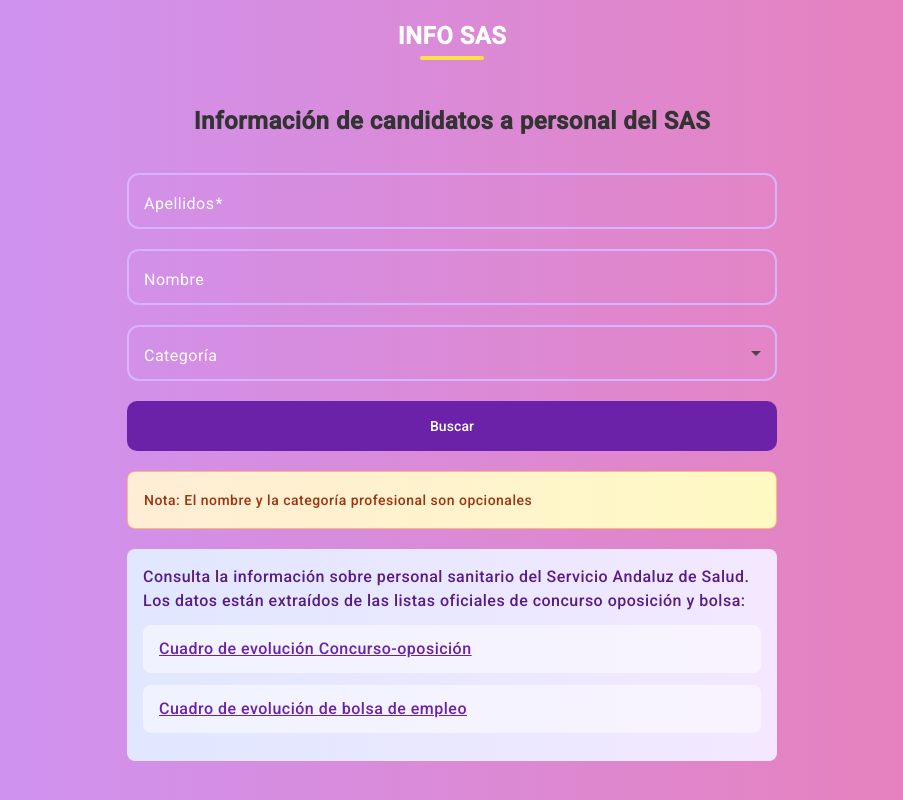
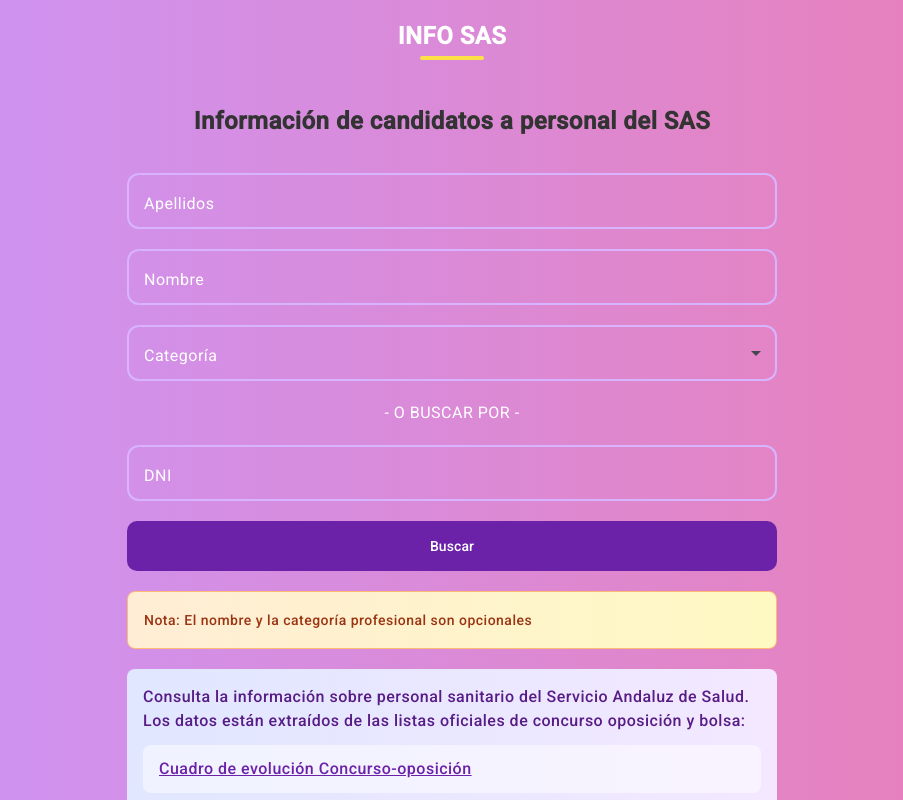
Before and after one commit to torresj/infosas-frontend, an Angular app: page / in a window 1280 px wide. Shown: the top 800 px of the page, without its empty margins (188-1091 px from the left). Built offline with nearby package versions, Linux system fonts and the light colour scheme.

Commit message:
Search by DNI added

```diff
--- a/src/app/app.component.css
+++ b/src/app/app.component.css
@@ -13,7 +13,7 @@
     color: white;
 }
 
-.title {
+.title-page {
     font-size: 1.5rem;
     font-weight: bold;
     margin-bottom: 0.5rem;
--- a/src/app/app.component.html
+++ b/src/app/app.component.html
@@ -1,6 +1,6 @@
 <section class="layout">
   <header class="title-header">
-    <span class="title">INFO SAS</span>
+    <span class="title-page">INFO SAS</span>
     <div class="accent-bar"></div>
   </header>
   <router-outlet></router-outlet>
--- /dev/null
+++ b/src/app/components/home/dni-alert.components.html
@@ -0,0 +1,7 @@
+<h2 mat-dialog-title>Búsqueda por DNI</h2>
+<mat-dialog-content>
+    La búsqueda por dni puede dar como resultado múltiples profesionales debido a que en las listas oficiales del SAS los DNIs solo contienen 4 números (ej: ***4567**) por lo que muchos profesionales pueden coincidir.
+</mat-dialog-content>
+<mat-dialog-actions>
+    <button mat-button (click)="dialogRef.close()">Aceptar</button>
+</mat-dialog-actions>
--- a/src/app/components/home/home.component.css
+++ b/src/app/components/home/home.component.css
@@ -93,6 +93,19 @@
   margin-top: 30px;
 }
 
+.or{
+  width: 100%;
+  text-align: center;
+  color: white;
+  margin-bottom: 20px;
+}
+
+.error{
+  color: rgb(200, 0, 0);
+  font-size: 0.8em;
+  padding-top: -20px;
+}
+
 .mdc-text-field--outlined:not(.mdc-text-field--disabled) .mdc-notched-outline__leading,
 .mdc-text-field--outlined:not(.mdc-text-field--disabled) .mdc-notched-outline__trailing {
   border-color: #d8b4fe !important;
--- a/src/app/components/home/home.component.html
+++ b/src/app/components/home/home.component.html
@@ -3,15 +3,18 @@
   <form class="search-form" [formGroup]="form" (ngSubmit)="search()">
     <mat-form-field appearance="outline">
       <mat-label>Apellidos</mat-label>
-      <input type="text" matInput formControlName="surname">
+      <input type="text" matInput formControlName="surname" id="surname" (input)="onInputChange()">
+      @if (submit && form.hasError('requiredFields')) {
+        <span class="error">El apellido o el dni es obligatorio</span>
+      }
     </mat-form-field>
     <mat-form-field appearance="outline">
       <mat-label>Nombre</mat-label>
-      <input type="text" matInput formControlName="name">
+      <input type="text" matInput formControlName="name" id="name" (input)="onInputChange()">
     </mat-form-field>
     <mat-form-field appearance="outline">
       <mat-label>Categoría</mat-label>
-      <mat-select formControlName="type">
+      <mat-select formControlName="type" id="type" (selectionChange)="onInputChange()">
         <mat-option [value]=""></mat-option>
         <mat-option [value]="'NURSE'">Enfermera/o</mat-option>
         <mat-option [value]="'TCAE'">TCAE</mat-option>
@@ -19,6 +22,14 @@
         <mat-option [value]="'SPEECH_THERAPIST'">Logopeda</mat-option>
         <mat-option [value]="'OCCUPATIONAL_THERAPY'">Terapeuta ocupacional</mat-option>
       </mat-select>
+    </mat-form-field>
+    <div class="or">- O BUSCAR POR -</div>
+    <mat-form-field appearance="outline">
+      <mat-label>DNI</mat-label>
+      <input type="text" matInput formControlName="dni" id="dni" (input)="onInputChange()">
+      @if (submit && form.hasError('requiredFields')) {
+        <span class="error">El apellido o el dni es obligatorio</span>
+      }
     </mat-form-field>
     <button class="submit-button" type="submit" mat-flat-button [disabled]="loading | async">Buscar</button>
   </form>
--- a/src/app/components/home/home.component.ts
+++ b/src/app/components/home/home.component.ts
@@ -1,9 +1,9 @@
-import {Component, inject, OnInit, ViewEncapsulation} from '@angular/core';
+import {ChangeDetectionStrategy, Component, inject, OnInit, ViewEncapsulation} from '@angular/core';
 import {AsyncPipe} from "@angular/common";
-import {FormControl, FormGroup, FormsModule, ReactiveFormsModule, Validators} from "@angular/forms";
+import {AbstractControl, FormControl, FormGroup, FormsModule, ReactiveFormsModule, ValidatorFn, Validators} from "@angular/forms";
 import {MatFormField, MatLabel} from "@angular/material/form-field";
 import {MatSnackBar, MatSnackBarModule} from '@angular/material/snack-bar';
-import {MatButton} from "@angular/material/button";
+import {MatButton, MatButtonModule} from "@angular/material/button";
 import {MatInput} from "@angular/material/input";
 import {MatProgressSpinner} from "@angular/material/progress-spinner";
 import {MatSelectModule} from '@angular/material/select'
@@ -11,6 +11,8 @@
 import {StaffService} from '../../services/staff.service';
 import Staff from '../../models/staff';
 import {StaffComponent} from '../staffs/staff/staff.component';
+import { MatDialog , MatDialogActions, MatDialogClose, MatDialogContent, MatDialogModule, MatDialogRef, MatDialogTitle} from '@angular/material/dialog';
+
 
 @Component({
   selector: 'app-home',
@@ -30,43 +32,106 @@
   ],
   templateUrl: './home.component.html',
   styleUrl: './home.component.css',
-  encapsulation: ViewEncapsulation.None
+  encapsulation: ViewEncapsulation.None,
+  changeDetection: ChangeDetectionStrategy.OnPush
 })
 export class HomeComponent {
+
+  readonly dialog = inject(MatDialog);
+
   staffs = new BehaviorSubject<Staff[]>([]);
   loading = new BehaviorSubject<boolean>(false);
   private _snackBar = inject(MatSnackBar);
+  submit = false;
 
   form: FormGroup;
 
-  constructor(private staffService: StaffService) {
+  constructor(
+    private staffService: StaffService
+  ) {
    this.form = new FormGroup({
       name: new FormControl(''),
-      surname: new FormControl('',Validators.required),
-      type: new FormControl('')
-    });
+      surname: new FormControl(''),
+      type: new FormControl(''),
+      dni: new FormControl('')
+    }, { validators: this.customValidator()});
   }
 
   openSnackBar(message: string, action: string) {
     this._snackBar.open(message, action, { duration: 5000, verticalPosition: "top" });
   }
 
+  onInputChange() {
+    if (this.isPersonalFieldsFilled()) {
+      this.form.controls['dni'].disable();
+    } else {
+      this.form.controls['dni'].enable();
+    }
+
+    if (this.isDniFieldFilled()) {
+      this.form.controls['name'].disable();
+      this.form.controls['surname'].disable();
+      this.form.controls['type'].disable();
+    } else {
+      this.form.controls['name'].enable();
+      this.form.controls['surname'].enable();
+      this.form.controls['type'].enable();
+    }
+  }
+
   search(){
+    this.submit = true;
     this.loading.next(true);
     if(this.form.valid){
       const name = this.form.value.name;
       const surname = this.form.value.surname;
       const type = this.form.value.type;
-      this.staffService.getStaffs$(name, surname, type).subscribe(staffs => {
+      const dni = this.form.value.dni;
+      this.staffService.getStaffs$(name, surname, type, dni).subscribe(staffs => {
           this.loading.next(false);
           this.staffs.next(staffs);
+          if(dni != undefined && dni != ''){
+            this.dialog.open(DniAlertComponent)
+          }
           if( staffs.length == 0){
             this.openSnackBar(`No se encontraron datos para ${name} ${surname}`,"Cerrar");
           }
         }
       );
+      this.submit = false;
     }else{
       this.loading.next(false);
     }
   }
+
+  customValidator(): ValidatorFn {
+    return (form: AbstractControl) => {
+      const surname = form.get('surname')?.value;
+      const dni = form.get('dni')?.value;
+      if (!surname && !dni) {
+        return { requiredFields: true };
+      }
+      return null;
+    };
+  }
+
+  private isPersonalFieldsFilled(): boolean {
+    const { name, surname, type } = this.form.value;
+    return !!name || !!surname || !!type;
+  }
+
+  private isDniFieldFilled(): boolean {
+    return !!this.form.value.dni;
+  }
 }
+
+@Component({
+  selector: 'dni-alert',
+  templateUrl: 'dni-alert.components.html',
+  standalone: true,
+  imports: [MatButtonModule, MatDialogActions, MatDialogTitle, MatDialogContent],
+  changeDetection: ChangeDetectionStrategy.OnPush,
+})
+export class DniAlertComponent {
+  readonly dialogRef = inject(MatDialogRef<DniAlertComponent>);
+}
--- a/src/app/services/staff.service.ts
+++ b/src/app/services/staff.service.ts
@@ -11,11 +11,16 @@
 
   constructor(private http: HttpClient) { }
 
-  getStaffs$(name: string, surname: string, type: string): Observable<Staff[]> {
-    const url = type == '' || type == undefined
+  getStaffs$(name: string, surname: string, type: string, dni: string): Observable<Staff[]> {
+    if(dni != '' && dni != undefined){
+      const url = `https://api.v2.infosas.es/v1/staff?dni=${dni}`;
+      return this.http.get<Staff[]>(url);
+    } else {
+      const url = type == '' || type == undefined
       ? `https://api.v2.infosas.es/v1/staff?name=${name}&surname=${surname}`
       : `https://api.v2.infosas.es/v1/staff?name=${name}&surname=${surname}&type=${type}`;
-    return this.http.get<Staff[]>(url);
+      return this.http.get<Staff[]>(url);
+    }
   }
 
   getStaff$(id: number): Observable<EnrichedStaff> {
```
